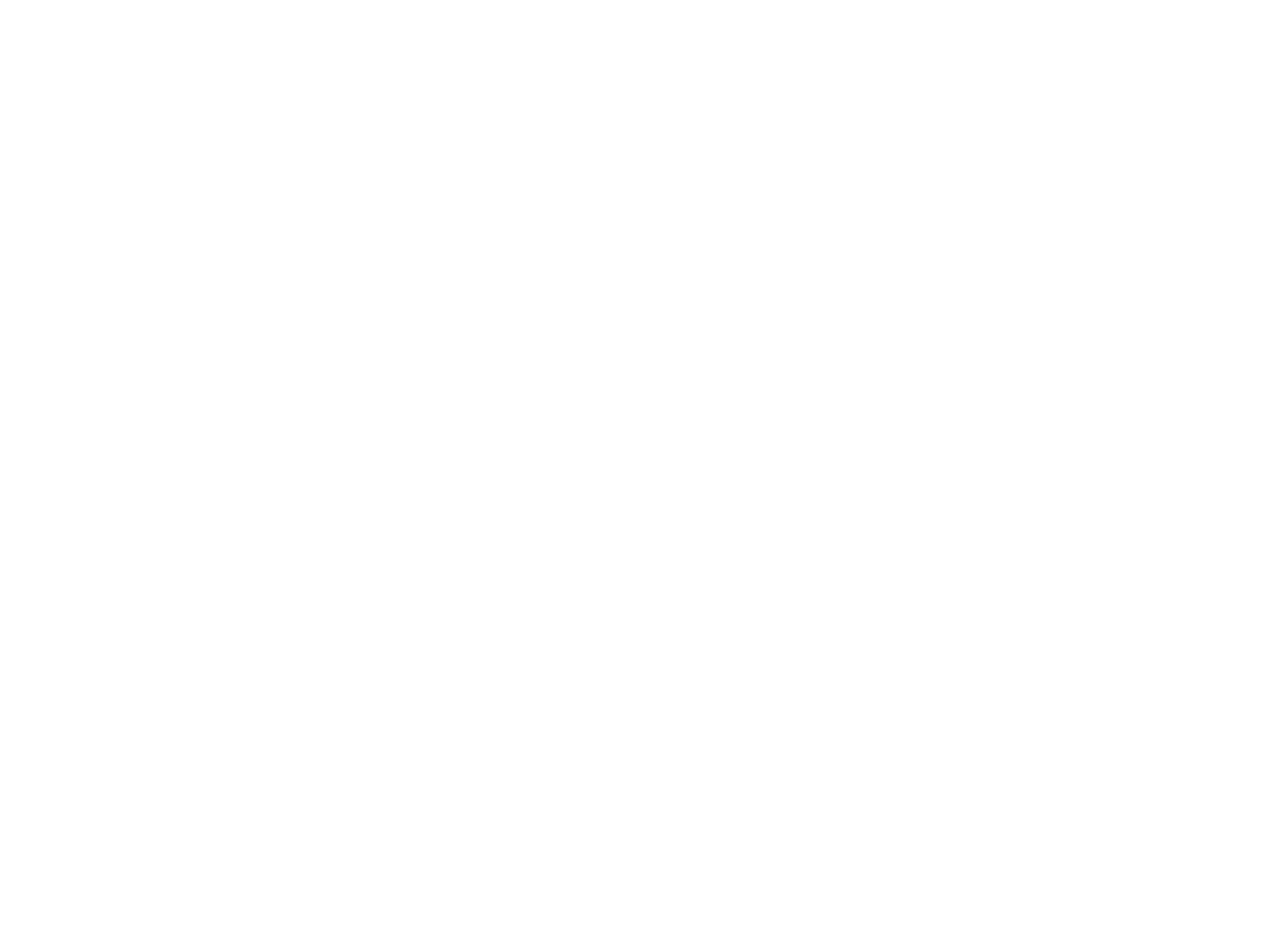
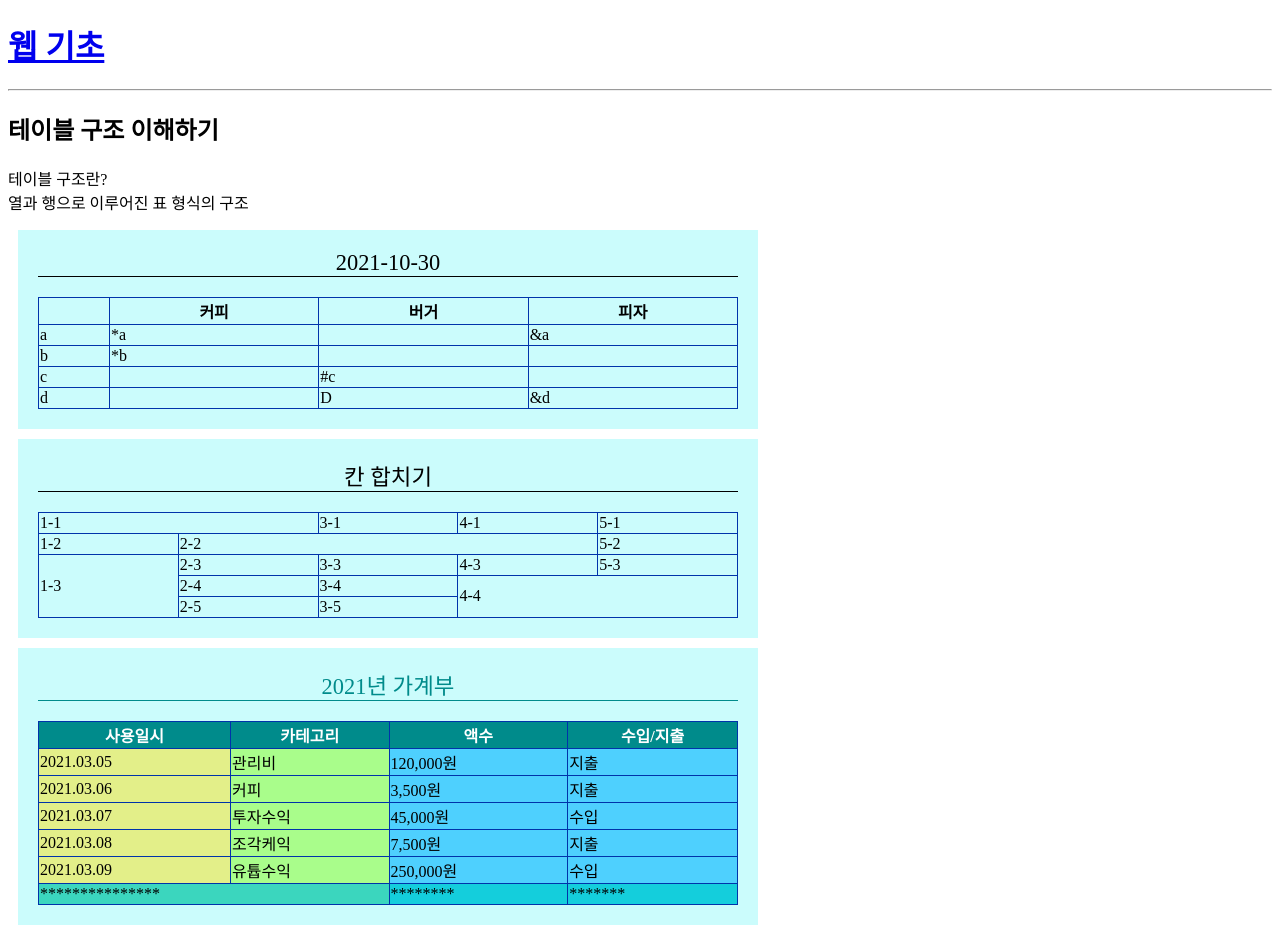
Before and after one commit to siwon405/hcj_ex_01, a plain HTML site: page html/web_03.html in a window 1280 px wide. Before the commit the page ends 800 px from the top, so only its background shows below. Drawn offline with Linux system fonts and the light colour scheme.

Commit message:
web_03/테이블 기초

```diff
--- a/html/web_03.html
+++ b/html/web_03.html
@@ -4,13 +4,117 @@
     <meta charset="UTF-8">
     <meta http-equiv="X-UA-Compatible" content="IE=edge">
     <meta name="viewport" content="width=device-width, initial-scale=1.0">
-    <title>웹기초</title>
+    <title>웹기초 - 테이블 구조</title>
     <style>
+        .table_module {
+            width: 700px;
+            /* height: 400px; */
+            margin: 10px;
+            padding: 20px;
+            background-color: rgb(203, 252, 252);
+        }
+        table {
+            width: 100%;
+            height: auto;
+        }
+        table > caption {
+            width: 100%;
+            border-bottom: 1px solid #000;
+            margin-bottom: 20px;
+            font-size: 1.4rem;
+
+        }
+        table, table th, table td, table tr {
+            border: 1px solid #03a;
+            border-spacing: 0;
+            border-collapse: collapse;
+        }
+        .date {
+            background-color: rgba(247, 230, 41, 0.541);
+        }
+        .content {
+            background-color: rgba(126, 252, 0, 0.452);
+        }
+        .pay {
+            background-color: rgba(36, 193, 255, 0.74);
+        }
+        thead {
+            background-color: darkcyan;
+            color: #fff;
+        }
+        .title_top {
+            width: 100%;
+            border-bottom: 1px solid darkcyan;
+            color: darkcyan;
+            margin-bottom: 20px;
+            font-size: 1.4rem;
+        }
+        tfoot {
+            background-color: rgba(0, 206, 209, 0.74);
+        }
+
     </style>
 </head>
 <body>
-    <div>
+    <h1><a href="./all_contents.html">웹 기초</a></h1>
+    <hr />
 
+    <h2>테이블 구조 이해하기</h2>
+    <p>테이블 구조란?<br />
+        열과 행으로 이루어진 표 형식의 구조
+
+    </p>
+
+    <div class="table_module">
+            <table summary="2021-10-30">
+                <caption>2021-10-30</caption>
+
+                <tr> <th></th> <th>커피</th> <th>버거</th> <th>피자</th> </tr>
+                <tr> <td>a</td> <td>*a</td> <td></td> <td>&a</td> </tr>
+                <tr> <td>b</td> <td>*b</td> <td></td> <td></td> </tr>
+                <tr> <td>c</td> <td></td> <td>#c</td> <td></td> </tr>
+                <tr> <td>d</td> <td></td> <td>D</td> <td>&d</td> </tr>
+
+            </table>
+
+    </div>
+
+    <div class="table_module">
+        <table summary="">
+            <caption>칸 합치기</caption>
+
+            <tr> <td colspan="2">1-1</td>  <td>3-1</td> <td>4-1</td> <td>5-1</td> </tr>
+            <tr> <td>1-2</td> <td colspan="3"> 2-2</td> <td>5-2</td> </tr>
+            <tr> <td rowspan="3">1-3</td> <td>2-3</td> <td>3-3</td> <td>4-3</td> <td>5-3</td> </tr>
+            <tr> <td>2-4</td> <td>3-4</td> <td colspan="2" rowspan="2">4-4</td> </tr>
+            <tr> </td> <td>2-5</td> <td>3-5</td> </tr>
+        </table>
+    </div>
+
+    <div class="table_module">
+        <table summary="2021년 가계부 점검">
+            <caption class="title_top">2021년 가계부</caption>
+
+            <colgroup>
+                <col span="1" class="date">
+                <col span="1" class="content">
+                <col span="2" class="pay">
+            </colgroup>
+
+            <thead>
+                <tr> <th>사용일시</th> <th>카테고리</th> <th>액수</th> <th>수입/지출</th> </tr>
+            </thead>
+            <tbody>
+                <tr> <td>2021.03.05</td> <td>관리비</td> <td>120,000원</td> <td>지출</td> </tr>
+                <tr> <td>2021.03.06</td> <td>커피</td> <td>3,500원</td> <td>지출</td> </tr>
+                <tr> <td>2021.03.07</td> <td>투자수익</td> <td>45,000원</td> <td>수입</td> </tr>
+                <tr> <td>2021.03.08</td> <td>조각케익</td> <td>7,500원</td> <td>지출</td> </tr>
+                <tr> <td>2021.03.09</td> <td>유튭수익</td> <td>250,000원</td> <td>수입</td> </tr>
+            </tbody>
+            <tfoot>
+                <tr><td colspan="2">***************</td><td>********</td><td>*******</td></tr>
+            </tfoot>
+        </table>
     </div>
 
     <script>
```
